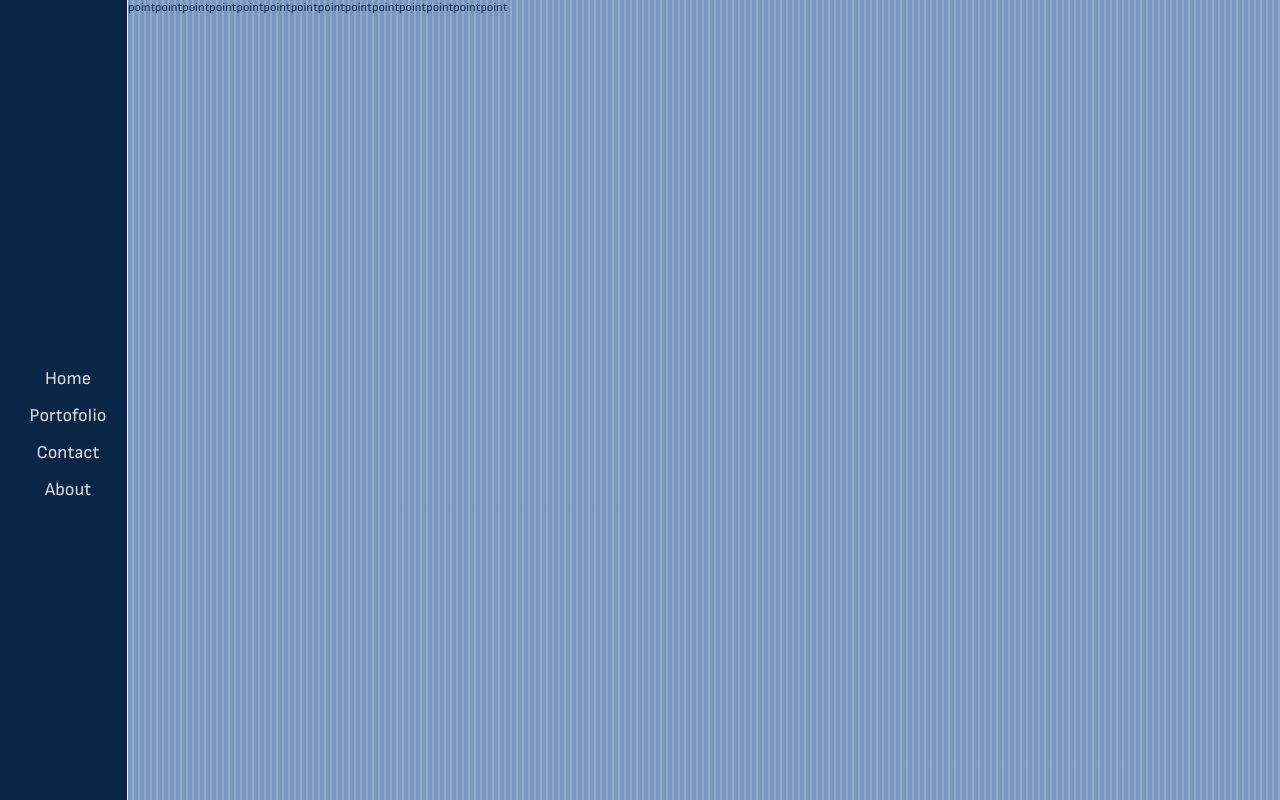
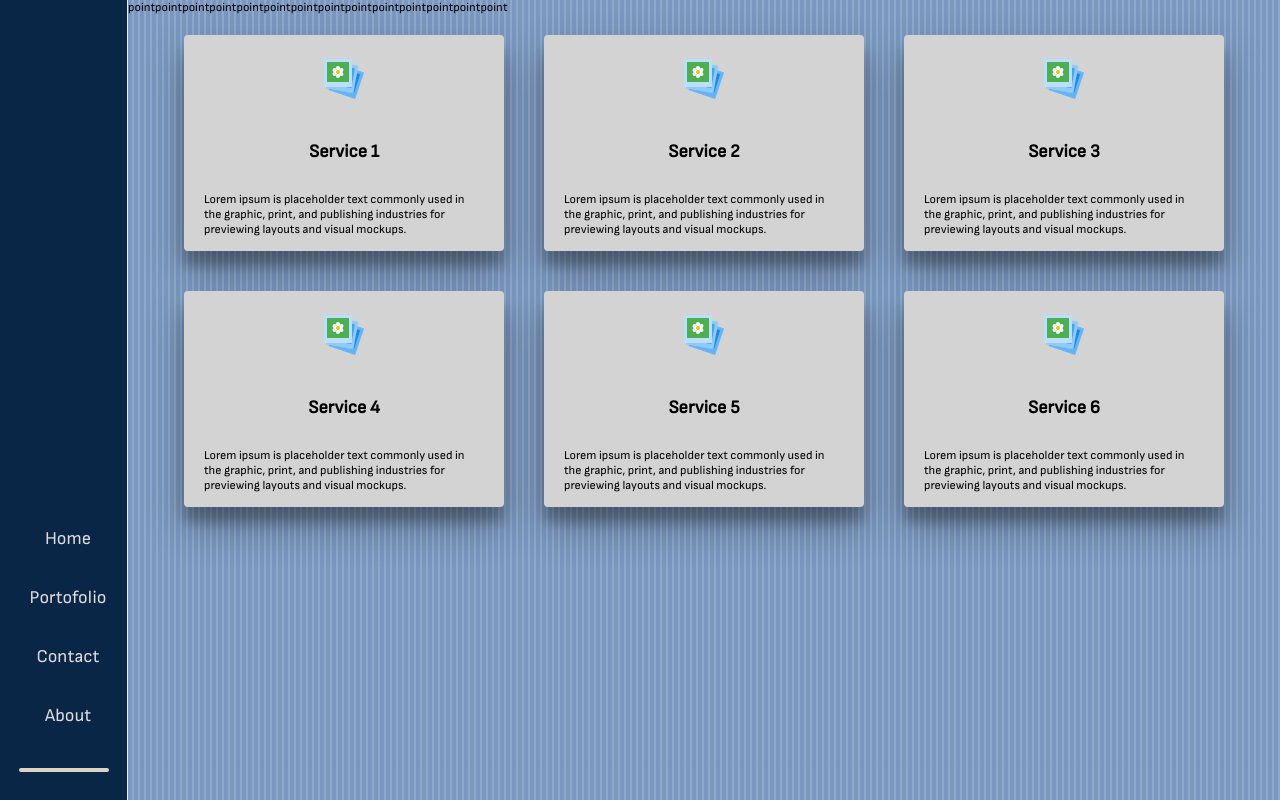
Before and after one commit to bobz0r11/rsolime, a React (Create React App) app: page / in a window 1280 px wide. Shown: the top 800 px of the page. Built offline with nearby package versions, Linux system fonts and the light colour scheme.

Commit message:
[dev] wip

```diff
--- a/package.json
+++ b/package.json
@@ -18,6 +18,7 @@
     "match-sorter": "^6.3.1",
     "react": "^18.2.0",
     "react-dom": "^18.2.0",
+    "react-icons": "^4.7.1",
     "react-router-dom": "^6.6.1",
     "react-scripts": "5.0.1",
     "sort-by": "^1.2.0",
--- /dev/null
+++ b/src/components/box/box.scss
@@ -0,0 +1,36 @@
+.box {
+    background-color: lightgrey;
+    width: 320px;
+    height: 18em;
+    padding: 20px;
+    margin: 20px;
+    transition: transform .3s;
+    border-radius: 4px;
+    box-shadow: rgba(0, 0, 0, 0.3) 0px 19px 38px, rgba(0, 0, 0, 0.22) 0px 15px 12px;
+    cursor: pointer;
+
+    &:hover {
+        transform: scale(1.3);
+    }
+
+    &__header {
+        display: block;
+        text-align: center;
+        font-weight: 600;
+    }
+
+    &__content {
+        display: block;
+        margin-top: 2.5em;
+        font-size: 12px;
+    }
+
+    &__icon {
+        margin-bottom: 0.5em;
+        font-size: 4em;
+    }
+
+    &__title {
+        font-size: 1.5em;
+    }
+}
--- /dev/null
+++ b/src/components/box/index.tsx
@@ -0,0 +1,27 @@
+import './box.scss';
+
+interface BoxProps {
+    title?: String,
+    message?: String,
+    iconName?: any,
+};
+
+const Box = ({ title, message, iconName }: BoxProps) => {
+    const Icon = iconName;
+
+    return (
+        <div className="box">
+            <div className="box__header">
+                <div className="box__icon">
+                    <Icon />
+                </div>
+                <div className="box__title">
+                    {title}
+                </div>
+            </div>
+            <div className="box__content">{message}</div>
+        </div>
+    )
+}
+
+export default Box;
--- a/src/components/home/home.scss
+++ b/src/components/home/home.scss
@@ -8,7 +8,7 @@
         left: 190;
         right: 0;
         bottom: 0;
-        z-index: 2;
+        z-index: -1;
         background: repeating-linear-gradient(
                 90deg,
                 rgba(32, 82, 149, 0.6),
@@ -19,6 +19,15 @@
             fixed;
     }
 
+    &__box {
+        &__container {
+            display: flex;
+            flex-direction: row;
+            flex-wrap: wrap;
+            justify-content: center;
+        }
+    }
+
     #point2 {
         margin-top: 100em;
     }
--- a/src/components/home/index.tsx
+++ b/src/components/home/index.tsx
@@ -1,19 +1,58 @@
+import Box from 'components/box';
 import './home.scss'
 
-import logo from 'images/soil7.jpg';
+import { FcStackOfPhotos } from "react-icons/fc";
 
 const Home = () => {
-    const scroll = () => {
-        const elem = document.querySelector('#point');
-        console.log('elem', elem);
-        elem?.scrollIntoView({ behavior: 'smooth', block: 'end'});
+    const scrollTo1 = () => {
+        const elem = document.querySelector('#point1');
+        console.log('elem1', elem);
+        elem?.scrollIntoView({ behavior: 'smooth', block: 'end' });
+    };
+
+    const scrollTo2 = () => {
+        const elem = document.querySelector('#point2');
+        console.log('elem2', elem);
+        elem?.scrollIntoView({ behavior: 'smooth', block: 'end' });
     };
 
     return <>
         <div className="home">
-            <div className="overlay" onClick={() => scroll()}></div>
-            <div id="point1">pointpointpointpointpointpointpointpointpointpointpointpointpointpoint</div>
-            <div id="point2">pointpointpointpointpointpointpointpointpointpointpointpointpointpoint</div>
+            <div className="overlay"></div>
+            <div id="point1" onClick={() => scrollTo2()}>pointpointpointpointpointpointpointpointpointpointpointpointpointpoint</div>
+            <div className="home__box__container">
+                <Box
+                    title={'Service 1'}
+                    message={"Lorem ipsum is placeholder text commonly used in the graphic, print, and publishing industries for previewing layouts and visual mockups."}
+                    iconName={FcStackOfPhotos}
+                />
+                <Box
+                    title={'Service 2'}
+                    message={"Lorem ipsum is placeholder text commonly used in the graphic, print, and publishing industries for previewing layouts and visual mockups."}
+                    iconName={FcStackOfPhotos}
+                />
+                <Box
+                    title={'Service 3'}
+                    message={"Lorem ipsum is placeholder text commonly used in the graphic, print, and publishing industries for previewing layouts and visual mockups."}
+                    iconName={FcStackOfPhotos}
+                />
+                <Box
+                    title={'Service 4'}
+                    message={"Lorem ipsum is placeholder text commonly used in the graphic, print, and publishing industries for previewing layouts and visual mockups."}
+                    iconName={FcStackOfPhotos}
+                />
+                <Box
+                    title={'Service 5'}
+                    message={"Lorem ipsum is placeholder text commonly used in the graphic, print, and publishing industries for previewing layouts and visual mockups."}
+                    iconName={FcStackOfPhotos}
+                />
+                <Box
+                    title={'Service 6'}
+                    message={"Lorem ipsum is placeholder text commonly used in the graphic, print, and publishing industries for previewing layouts and visual mockups."}
+                    iconName={FcStackOfPhotos}
+                />
+            </div>
+            <div id="point2" onClick={() => scrollTo1()}>pointpointpointpointpointpointpointpointpointpointpointpointpointpoint</div>
         </div>
     </>
 }
--- a/src/components/sidebar/index.tsx
+++ b/src/components/sidebar/index.tsx
@@ -1,8 +1,9 @@
 import React from 'react';
-
 import { Link } from 'react-router-dom'
 
 import { paths } from 'constants/app-constants';
+
+import { FaFacebookSquare, FaInstagramSquare, FaTwitter, FaYoutube } from "react-icons/fa";
 
 import './sidebar.scss'
 
@@ -10,7 +11,7 @@ const Sidebar = () => {
     return (
         <React.Fragment>
             <div className="sidebar">
-                <div className="container">
+                <div className="sidebar__container">
                     <ul className="sidebar__list">
                         {
                             paths.map(({ id, path, name }) => {
@@ -25,6 +26,13 @@ const Sidebar = () => {
                             })
                         }
                     </ul>
+                    <div className="sidebar__separator"></div>
+                    <div className="sidebar__social-media">
+                        <span title="Facebook" className="sidebar__social-media--icon"> <FaFacebookSquare /> </span>
+                        <span title="Instagram" className="sidebar__social-media--icon"> <FaInstagramSquare /> </span>
+                        <span title="Twitter" className="sidebar__social-media--icon"> <FaTwitter /> </span>
+                        <span title="YouTube" className="sidebar__social-media--icon"> <FaYoutube /> </span>
+                    </div>
                 </div>
             </div>
         </React.Fragment>
--- a/src/components/sidebar/sidebar.scss
+++ b/src/components/sidebar/sidebar.scss
@@ -10,9 +10,9 @@
     vertical-align: top;
     border-right: 1px solid #E3F6FF;
 
-    .container {
+    &__container {
         position: fixed;
-        top: 45%;
+        top: 65%;
         width: inherit;
 
         .sidebar__list {
@@ -22,10 +22,38 @@
                 padding: 2px 0px;
             }
         }
+
+        .sidebar__separator {
+            height: 4px;
+            width: 70%;
+            margin: auto;
+            background-color: #DFD3C3;
+            border-radius: 2px;
+            margin-top: 1em;
+        }
+
+        .sidebar__social-media {
+            text-align: center;
+            padding: 2em 0px;
+            font-size: 14px;
+            text-decoration: none;
+            font-size: 18px;
+            color: #dddddd;
+            display: block;
+
+            &--icon {
+                cursor: pointer;
+                padding: 0px 2px;
+
+                &:hover {
+                    color: #f0ffff;
+                }
+            }
+        }
     }
 
     a {
-        padding: 6px 8px 6px 16px;
+        padding: 6px 8px 28px 16px;
         text-decoration: none;
         font-size: 18px;
         color: #dddddd;
--- a/src/index.scss
+++ b/src/index.scss
@@ -39,6 +39,7 @@ label {
   margin: 0;
   padding: 0;
   outline: none;
+  scroll-behavior: smooth !important;
 
   ::-webkit-scrollbar-thumb {
     min-height: 30px;
--- a/src/index.tsx
+++ b/src/index.tsx
@@ -1,6 +1,5 @@
 import React from 'react';
 import ReactDOM from 'react-dom/client';
-
 
 import App from './App';
 
```
